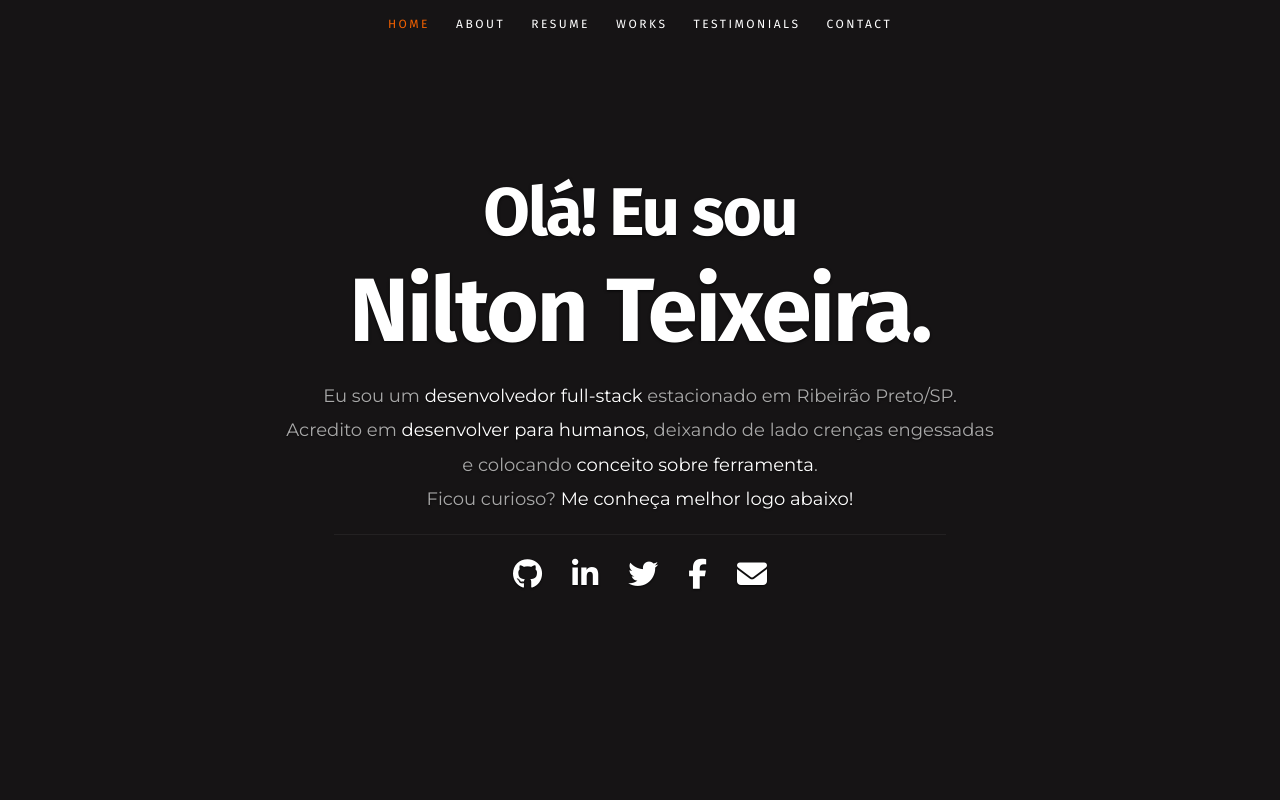
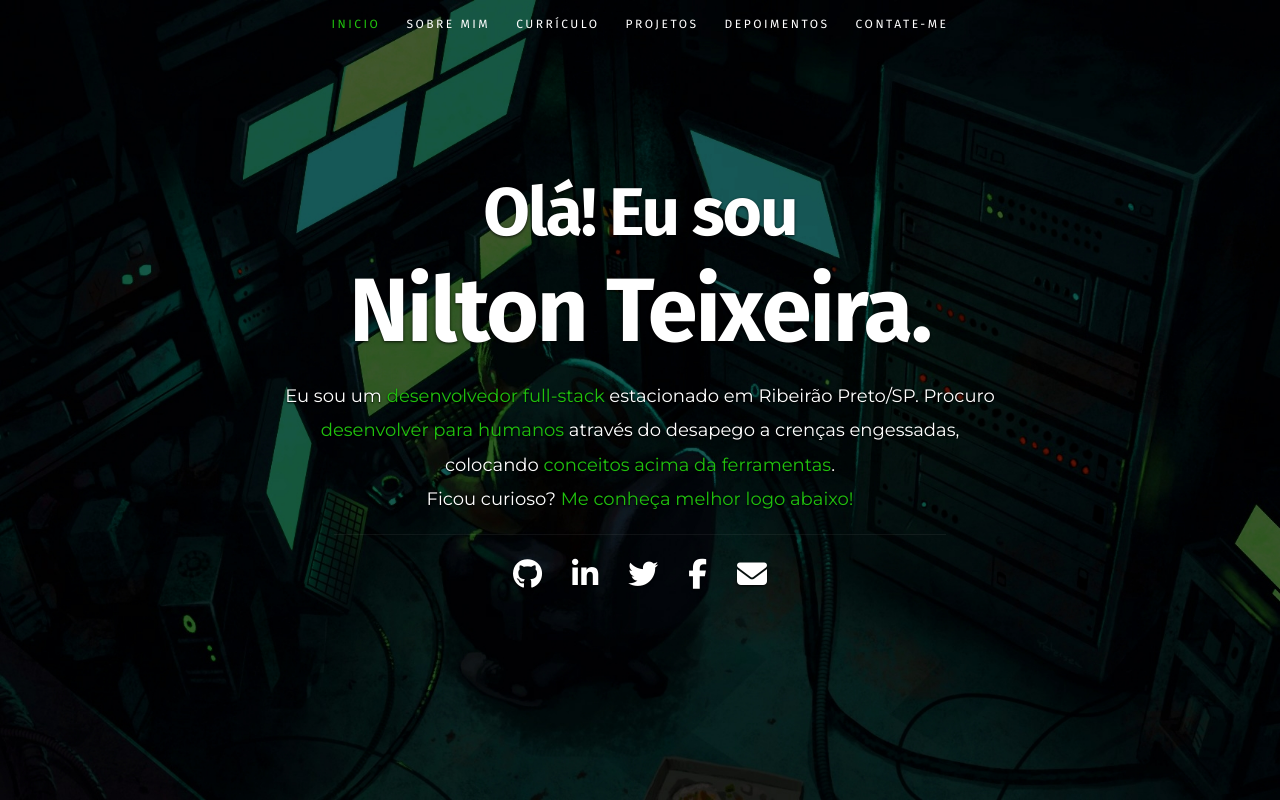
Before and after one commit to kuresto/kuresto.github.io, a Vue app: page / in a window 1280 px wide. Built offline with nearby package versions, Linux system fonts and the light colour scheme; some icons are missing.

Commit message:
Added new background Added social links for Hero Section Added controller for Hero height by window height Updated menu colors Updated hover colors

```diff
--- a/src/assets/sass/default.scss
+++ b/src/assets/sass/default.scss
@@ -136,7 +136,7 @@ html {
 
 body {
   background: #fff;
-  font-family: 'opensans-regular', sans-serif;
+  font-family: 'Montserrat', sans-serif;
   font-weight: normal;
   font-size: 15px;
   line-height: 30px;
@@ -152,7 +152,7 @@ body {
 
 h1, h2, h3, h4, h5, h6 {
   color: #313131;
-  font-family: 'opensans-bold', sans-serif;
+  font-family: 'Fira Code', sans-serif;
   font-weight: normal;
 }
 
--- a/src/assets/sass/layout.scss
+++ b/src/assets/sass/layout.scss
@@ -20,6 +20,12 @@ body {
   background: #0f0f0f;
 }
 
+$hacker-green: #20c20e;
+$grey-text: #a8a8a8;
+$white-text: #fff;
+$background: #161415;
+$opaque: #282828;
+
 /* ------------------------------------------------------------------ */
 /* b. Header Styles
 /* ------------------------------------------------------------------ */
@@ -29,7 +35,7 @@ header {
   height: 800px;
   min-height: 500px;
   width: 100%;
-  background: #161415 no-repeat top center;
+  background: $background url(assets/img/header-background.jpg) no-repeat top center;
   background-size: cover !important;
   -webkit-background-size: cover !important;
   text-align: center;
@@ -59,7 +65,7 @@ header .banner-text {
 
 header .banner-text h1 {
   font: bold 90px/1.1em 'Fira Sans', sans-serif;
-  color: #fff;
+  color: $white-text;
   letter-spacing: -2px;
   margin: 0 auto 18px auto;
   text-shadow: 0 1px 3px rgba(0, 0, 0, .8);
@@ -71,15 +77,21 @@ header .banner-text h1 {
 
 header .banner-text h3 {
   font: 18px/1.9em 'Montserrat', sans-serif;
-  color: #A8A8A8;
+  color: $white-text;
   margin: 0 auto;
   width: 70%;
-  text-shadow: 0 1px 2px rgba(0, 0, 0, .5);
+  text-shadow: 0 1px 2px rgba(0, 0, 0, 1);
 }
 
 header .banner-text h3 span,
 header .banner-text h3 a {
-  color: #fff;
+  color: $hacker-green;
+}
+
+header .banner-text h3 a {
+  &:hover {
+    color: lighten($hacker-green, 25%);
+  }
 }
 
 header .banner-text hr {
@@ -104,7 +116,7 @@ header .social li {
 }
 
 header .social li a {
-  color: #fff;
+  color: $white-text;
 }
 
 header .social li a:hover {
@@ -117,13 +129,12 @@ header .scrolldown a {
   bottom: 30px;
   left: 50%;
   margin-left: -29px;
-  color: #fff;
   display: block;
   height: 42px;
   width: 42px;
   font-size: 42px;
   line-height: 42px;
-  color: #fff;
+  color: $white-text;
   border-radius: 100%;
 
   -webkit-transition: all .3s ease-in-out;
@@ -159,7 +170,7 @@ header .scrolldown a:hover {
 }
 
 .opaque {
-  background-color: #333;
+  background-color: $opaque;
 }
 
 /* hide toggle button */
@@ -192,7 +203,7 @@ ul#nav li a {
   line-height: 32px;
   text-decoration: none;
   text-align: left;
-  color: #fff;
+  color: $white-text;
 
   -webkit-transition: color .2s ease-in-out;
   -moz-transition: color .2s ease-in-out;
@@ -206,7 +217,7 @@ ul#nav li a:active {
 }
 
 ul#nav li.current a {
-  color: #F06000;
+  color: $hacker-green;
 }
 
 /* ------------------------------------------------------------------ */
@@ -221,7 +232,7 @@ ul#nav li.current a {
 }
 
 #about a, #about a:visited {
-  color: #fff;
+  color: $white-text;
 }
 
 #about a:hover, #about a:focus {
@@ -230,7 +241,7 @@ ul#nav li.current a {
 
 #about h2 {
   font: 22px/30px 'Fira Sans', sans-serif;
-  color: #fff;
+  color: $white-text;
   margin-bottom: 12px;
 }
 
@@ -265,7 +276,7 @@ ul#nav li.current a {
 }
 
 #about .download .button:hover {
-  background: #fff;
+  background: $white-text;
   color: #2B2B2B;
 }
 
@@ -279,7 +290,7 @@ ul#nav li.current a {
 /* ------------------------------------------------------------------ */
 
 #resume {
-  background: #fff;
+  background: $white-text;
   padding-top: 90px;
   padding-bottom: 72px;
   overflow: hidden;
@@ -557,7 +568,7 @@ ul#nav li.current a {
 }
 
 .portfolio-item .item-wrap {
-  background: #fff;
+  background: $white-text;
   overflow: hidden;
   position: relative;
 
@@ -595,7 +606,7 @@ ul#nav li.current a {
 
 .portfolio-item .item-wrap .link-icon {
   display: block;
-  color: #fff;
+  color: $white-text;
   height: 30px;
   width: 30px;
   font-size: 18px;
@@ -628,7 +639,7 @@ ul#nav li.current a {
 
 .portfolio-item .portfolio-item-meta h5 {
   font: 14px/21px 'Fira Sans', sans-serif;
-  color: #fff;
+  color: $white-text;
 }
 
 .portfolio-item .portfolio-item-meta p {
@@ -653,7 +664,7 @@ ul#nav li.current a {
 /* popup modal */
 .popup-modal {
   max-width: 550px;
-  background: #fff;
+  background: $white-text;
   position: relative;
   margin: 0 auto;
 }
@@ -694,7 +705,7 @@ ul#nav li.current a {
 }
 
 .popup-modal .link-box a {
-  color: #fff;
+  color: $white-text;
   font: 11px/21px 'Fira Sans', sans-serif;
   text-transform: uppercase;
   letter-spacing: 3px;
@@ -746,7 +757,7 @@ ul#nav li.current a {
   font: 18px/24px 'Fira Sans', sans-serif;
   text-transform: uppercase;
   letter-spacing: 3px;
-  color: #fff;
+  color: $white-text;
 }
 
 #call-to-action h1 span {
@@ -761,7 +772,7 @@ ul#nav li.current a {
   line-height: 72px;
   text-align: left;
   float: left;
-  color: #fff;
+  color: $white-text;
 }
 
 #call-to-action .action {
@@ -785,7 +796,7 @@ ul#nav li.current a {
 
 /*#
 call-to-action .button {
-	color:#fff;
+	color:$white-text;
    background: #0D0D0D;
 }
 */
@@ -825,7 +836,7 @@ call-to-action .button {
   font: 18px/24px 'Fira Sans', sans-serif;
   text-transform: uppercase;
   letter-spacing: 3px;
-  color: #fff;
+  color: $white-text;
 }
 
 #testimonials h1 span {
@@ -844,7 +855,7 @@ call-to-action .button {
   line-height: 72px;
   text-align: left;
   float: left;
-  color: #fff;
+  color: $white-text;
 }
 
 /*	Blockquotes */
@@ -864,7 +875,7 @@ call-to-action .button {
   padding: 0;
   font-size: 24px;
   line-height: 48px;
-  color: #fff
+  color: $white-text
 }
 
 #testimonials blockquote cite {
@@ -872,7 +883,7 @@ call-to-action .button {
   font-size: 12px;
   font-style: normal;
   line-height: 18px;
-  color: #fff;
+  color: $white-text;
 }
 
 #testimonials blockquote cite:before {
@@ -999,7 +1010,7 @@ call-to-action .button {
 }
 
 .flex-control-paging li a.flex-active {
-  background: #fff;
+  background: $white-text;
   background: rgba(255, 255, 255, .9);
   cursor: default;
 }
@@ -1024,7 +1035,7 @@ call-to-action .button {
 }
 
 #contact a:hover, #contact a:focus {
-  color: #fff;
+  color: $white-text;
 }
 
 #contact h1 {
@@ -1097,14 +1108,14 @@ call-to-action .button {
 #contact input:focus,
 #contact textarea:focus,
 #contact select:focus {
-  color: #fff;
+  color: $white-text;
   background-color: #11ABB0;
 }
 
 #contact button.submit {
   text-transform: uppercase;
   letter-spacing: 3px;
-  color: #fff;
+  color: $white-text;
   background: #0D0D0D;
   border: none;
   cursor: pointer;
@@ -1116,7 +1127,7 @@ call-to-action .button {
 
 #contact button.submit:hover {
   color: #0D0D0D;
-  background: #fff;
+  background: $white-text;
 }
 
 #contact span.required {
@@ -1192,7 +1203,7 @@ footer a, footer a:visited {
 }
 
 footer a:hover, footer a:focus {
-  color: #fff;
+  color: $white-text;
 }
 
 /* copyright */
@@ -1264,7 +1275,7 @@ footer .social-links li:first-child {
   -ms-transition: all 0.2s ease-in-out;
   transition: all 0.2s ease-in-out;
 
-  color: #fff;
+  color: $white-text;
   font-size: 21px;
   line-height: 60px;
   border-radius: 100%;
--- a/src/assets/sass/media-queries.scss
+++ b/src/assets/sass/media-queries.scss
@@ -103,7 +103,7 @@
 	   width: 48px;
 		height: 48px;
 		text-align: left;
-		background-color: #CC5200;
+		background-color: $hacker-green;
 		position: relative;
       border: none;
       float: right;
--- a/src/components/Template/Header.vue
+++ b/src/components/Template/Header.vue
@@ -11,17 +11,22 @@
           Nilton Teixeira.
         </h1>
         <h3>Eu sou um <span>desenvolvedor full-stack</span> estacionado em Ribeirão Preto/SP.
-          Acredito em <span>desenvolver para humanos</span>, deixando de lado crenças engessadas e colocando
-          <span>conceito sobre ferramenta</span>. <br>
+          Procuro <span>desenvolver para humanos</span> através do desapego a crenças engessadas, colocando
+          <span>conceitos acima da ferramentas</span>. <br>
           Ficou curioso? <a class="smoothscroll" href="#about">Me conheça melhor logo abaixo!</a>
         </h3>
         <hr/>
         <ul class="social">
-          <li><a href="#"><i class="fa fa-github"></i></a></li>
-          <li><a href="#"><i class="fa fa-linkedin"></i></a></li>
-          <li><a href="#"><i class="fa fa-twitter"></i></a></li>
-          <li><a href="#"><i class="fa fa-facebook"></i></a></li>
-          <li><a href="#"><i class="fa fa-envelope"></i></a></li>
+          <li><a href="https://github.com/kuresto" title="Meu GitHub" target="_blank"><i class="fa fa-github"></i></a>
+          </li>
+          <li><a href="https://www.linkedin.com/in/nilton-teixeira-22069a106" target="_blank" title="Meu LinkedIn">
+            <i class="fa fa-linkedin"></i>
+          </a></li>
+          <li><a href="https://twitter.com/whoiskuresto" target="_blank" title="Meu Twitter"><i
+            class="fa fa-twitter"></i></a></li>
+          <li><a href="https://www.facebook.com/kuresto"><i class="fa fa-facebook"></i></a></li>
+          <li><a href="mailto:niltonfrederico@gmail.com" title="Me envie um e-mail!" target="_blank"><i
+            class="fa fa-envelope"></i></a></li>
         </ul>
       </div>
     </div>
@@ -34,14 +39,26 @@
 </template>
 
 <script>
-import Menu from './Menu'
+import TopMenu from './TopMenu'
 
 export default {
   name: 'hero',
   components: {
-    'top-menu': Menu
+    TopMenu
+  },
+  mounted () {
+    // make sure that window height is being correctly fetched
+    let w = window
+    let d = document
+    let e = d.documentElement
+    let g = d.getElementsByTagName('body')[0]
+    let y = w.innerHeight || e.clientHeight || g.clientHeight
+
+    const header = document.getElementsByTagName('header')[0]
+    header.style.height = y + 'px'
   }
 }
+
 </script>
 
 <style scoped>
--- a/src/components/Template/Menu.vue
+++ /dev/null
@@ -1,27 +0,0 @@
-<template>
-  <nav id="nav-wrap">
-
-      <a class="mobile-btn" href="#nav-wrap" title="Show navigation">Show navigation</a>
-      <a class="mobile-btn" href="#" title="Hide navigation">Hide navigation</a>
-
-      <ul id="nav" class="nav">
-        <li class="current"><a class="smoothscroll" href="#home">Home</a></li>
-        <li><a class="smoothscroll" href="#about">About</a></li>
-        <li><a class="smoothscroll" href="#resume">Resume</a></li>
-        <li><a class="smoothscroll" href="#portfolio">Works</a></li>
-        <li><a class="smoothscroll" href="#testimonials">Testimonials</a></li>
-        <li><a class="smoothscroll" href="#contact">Contact</a></li>
-      </ul> <!-- end #nav -->
-
-    </nav> <!-- end #nav-wrap -->
-</template>
-
-<script>
-export default {
-  name: 'menu'
-}
-</script>
-
-<style scoped>
-
-</style>
--- /dev/null
+++ b/src/components/Template/TopMenu.vue
@@ -0,0 +1,27 @@
+<template>
+  <nav id="nav-wrap">
+
+    <a class="mobile-btn" href="#nav-wrap" title="Show navigation">Show navigation</a>
+    <a class="mobile-btn" href="#" title="Hide navigation">Hide navigation</a>
+
+    <ul id="nav" class="nav">
+      <li class="current"><a class="smoothscroll" href="#inicio">Inicio</a></li>
+      <li><a class="smoothscroll" href="#sobre-mim">Sobre mim</a></li>
+      <li><a class="smoothscroll" href="#curriculo">Currículo</a></li>
+      <li><a class="smoothscroll" href="#projetos">Projetos</a></li>
+      <li><a class="smoothscroll" href="#depoimentos">Depoimentos</a></li>
+      <li><a class="smoothscroll" href="#contate-me">Contate-me</a></li>
+    </ul> <!-- end #nav -->
+
+  </nav> <!-- end #nav-wrap -->
+</template>
+
+<script>
+export default {
+  name: 'top-menu'
+}
+</script>
+
+<style scoped>
+
+</style>
```
Also changed, not shown: src/assets/img/header-background.jpg.
